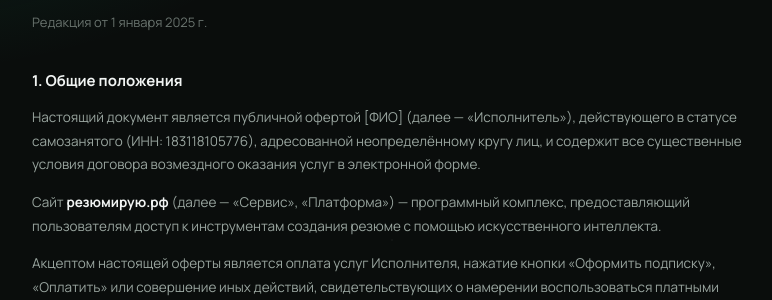
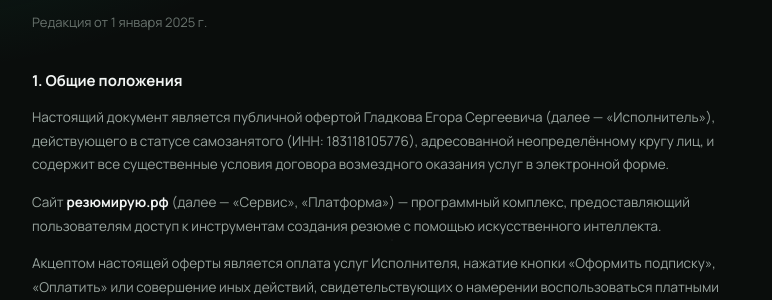
Before and after one commit to Dezodemius/resuming, a Python web app: template templates/offer.html in a window 1280 px wide. Shown: the part 160-460 px from the top of the page, without its empty margins (248-1020 px from the left). Run offline with Jinja, Linux system fonts and the light colour scheme; the template is opened without the code that fills it, so the values that code supplies are empty.

Commit message:
docs(legal): подставить ФИО исполнителя вместо плейсхолдера (#63)
В оферте, политике конфиденциальности и контактах вместо реквизитов стояло
`[ФИО]` — в публичной оферте это дефект: договор без указания стороны.

Пять мест в трёх шаблонах. В оферте одно из них требует родительного падежа
(«является публичной офертой Гладкова Егора Сергеевича»), остальные —
именительного, поэтому это не замена строки по всему файлу.

Co-authored-by: Claude Opus 5 <noreply@anthropic.com>

```diff
--- a/templates/contacts.html
+++ b/templates/contacts.html
@@ -12,7 +12,7 @@
 
 <h2>Реквизиты</h2>
 <div class="requisites">
-  <p><strong>ФИО:</strong> [ФИО]</p>
+  <p><strong>ФИО:</strong> Гладков Егор Сергеевич</p>
   <p><strong>Статус:</strong> Самозанятый</p>
   <p><strong>ИНН:</strong> 183118105776</p>
   <p><strong>Телефон:</strong> +7 982 794-54-34</p>
--- a/templates/offer.html
+++ b/templates/offer.html
@@ -9,7 +9,7 @@
 {% block content %}
 
 <h2>1. Общие положения</h2>
-<p>Настоящий документ является публичной офертой [ФИО] (далее — «Исполнитель»), действующего в статусе самозанятого (ИНН: 183118105776), адресованной неопределённому кругу лиц, и содержит все существенные условия договора возмездного оказания услуг в электронной форме.</p>
+<p>Настоящий документ является публичной офертой Гладкова Егора Сергеевича (далее — «Исполнитель»), действующего в статусе самозанятого (ИНН: 183118105776), адресованной неопределённому кругу лиц, и содержит все существенные условия договора возмездного оказания услуг в электронной форме.</p>
 <p>Сайт <strong>резюмирую.рф</strong> (далее — «Сервис», «Платформа») — программный комплекс, предоставляющий пользователям доступ к инструментам создания резюме с помощью искусственного интеллекта.</p>
 <p>Акцептом настоящей оферты является оплата услуг Исполнителя, нажатие кнопки «Оформить подписку», «Оплатить» или совершение иных действий, свидетельствующих о намерении воспользоваться платными услугами Сервиса. С момента акцепта договор считается заключённым.</p>
 <p>Используя бесплатные функции Сервиса, пользователь принимает условия настоящей оферты в части, относящейся к бесплатному тарифу.</p>
@@ -81,7 +81,7 @@
 
 <h2>11. Реквизиты исполнителя</h2>
 <div class="requisites">
-  <p><strong>ФИО:</strong> [ФИО]</p>
+  <p><strong>ФИО:</strong> Гладков Егор Сергеевич</p>
   <p><strong>Статус:</strong> Самозанятый</p>
   <p><strong>ИНН:</strong> 183118105776</p>
   <p><strong>Телефон:</strong> +7 982 794-54-34</p>
--- a/templates/privacy.html
+++ b/templates/privacy.html
@@ -10,7 +10,7 @@
 
 <h2>1. Общие положения</h2>
 <p>Настоящая политика конфиденциальности (далее — «Политика») определяет порядок обработки персональных данных пользователей сервиса Резюмирую.рф, расположенного по адресу <strong>резюмирую.рф</strong> (далее — «Сервис»).</p>
-<p>Оператором персональных данных является [ФИО] (самозанятый, ИНН: 183118105776), далее — «Оператор».</p>
+<p>Оператором персональных данных является Гладков Егор Сергеевич (самозанятый, ИНН: 183118105776), далее — «Оператор».</p>
 <p>Используя Сервис или регистрируясь в нём, вы соглашаетесь с условиями настоящей Политики. Если вы не согласны с какими-либо положениями, пожалуйста, прекратите использование Сервиса.</p>
 <p>Настоящая Политика разработана в соответствии с требованиями Федерального закона от 27.07.2006 № 152-ФЗ «О персональных данных».</p>
 
@@ -96,7 +96,7 @@
 
 <h2>11. Контактная информация</h2>
 <div class="requisites">
-  <p><strong>Оператор персональных данных:</strong> [ФИО]</p>
+  <p><strong>Оператор персональных данных:</strong> Гладков Егор Сергеевич</p>
   <p><strong>ИНН:</strong> 183118105776</p>
   <p><strong>Телефон:</strong> +7 982 794-54-34</p>
   <p><strong>Email:</strong> <a href="mailto:gladkovyegor@gmail.com">gladkovyegor@gmail.com</a></p>
```
